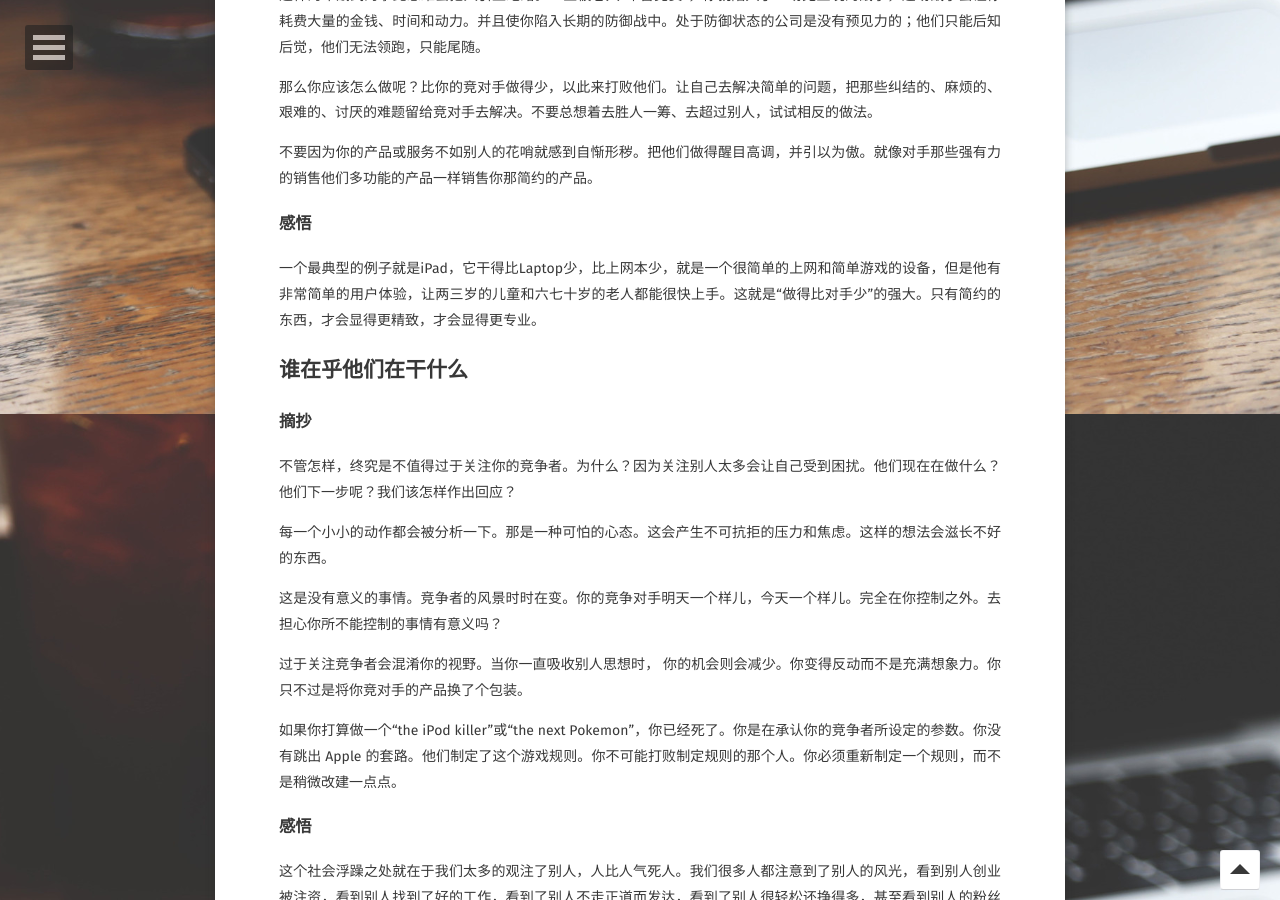
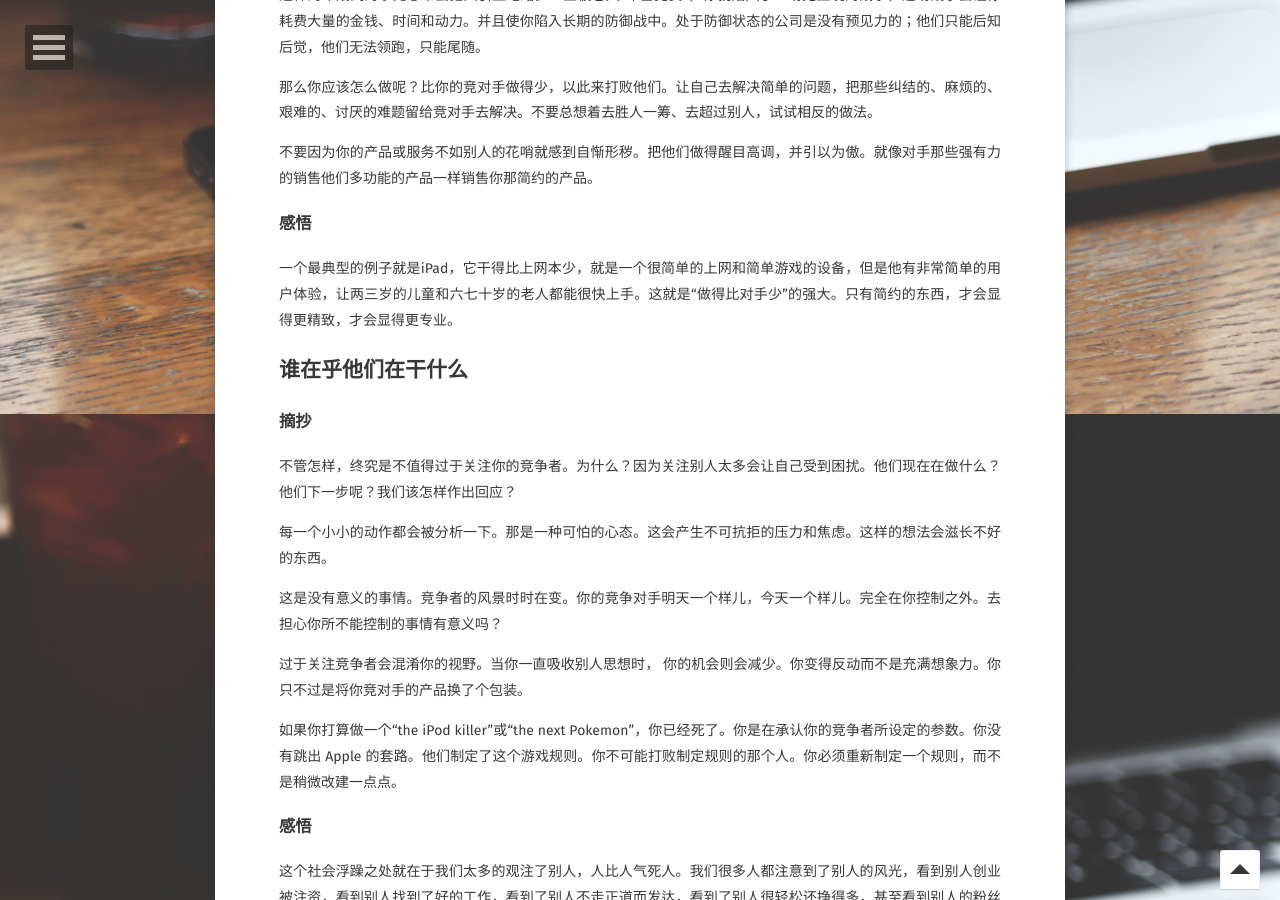
Before and after one commit to ridikuius/ridikuius.github.io, a Jekyll site: the page built from _posts/2017-12-21-《重来》.md, in a window 1280 px wide and 900 px high, scrolled down 8586 px. Built offline with Jekyll 4.4.1, drawn with Linux system fonts in a browser that asks for light colours; some web fonts are replaced.

Commit message:
Update 2017-12-21-《重来》.md

```diff
--- a/_posts/2017-12-21-《重来》.md
+++ b/_posts/2017-12-21-《重来》.md
@@ -231,7 +231,7 @@
 不要因为你的产品或服务不如别人的花哨就感到自惭形秽。把他们做得醒目高调，并引以为傲。就像对手那些强有力的销售他们多功能的产品一样销售你那简约的产品。
 
 ### 感悟
-一个最典型的例子就是iPad，它干得比Laptop少，比上网本少，就是一个很简单的上网和简单游戏的设备，但是他有非常简单的用户体验，让两三岁的儿童和六七十岁的老人都能很快上手。这就是“做得比对手少”的强大。只有简约的东西，才会显得更精致，才会显得更专业。
+一个最典型的例子就是iPad，它干得比上网本少，就是一个很简单的上网和简单游戏的设备，但是他有非常简单的用户体验，让两三岁的儿童和六七十岁的老人都能很快上手。这就是“做得比对手少”的强大。只有简约的东西，才会显得更精致，才会显得更专业。
 
 ## 谁在乎他们在干什么
 ### 摘抄
```
